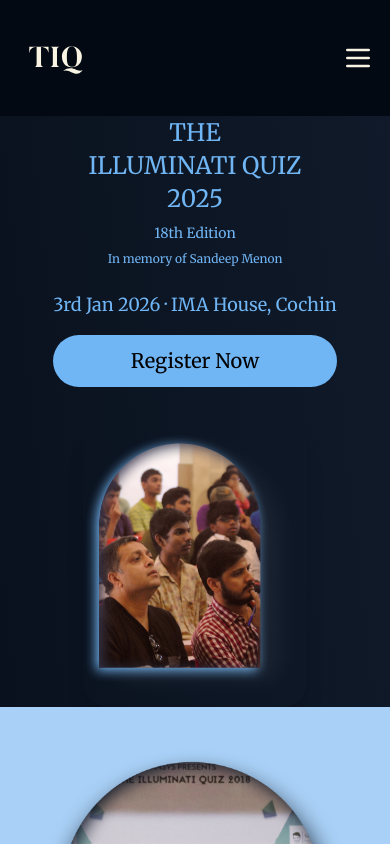
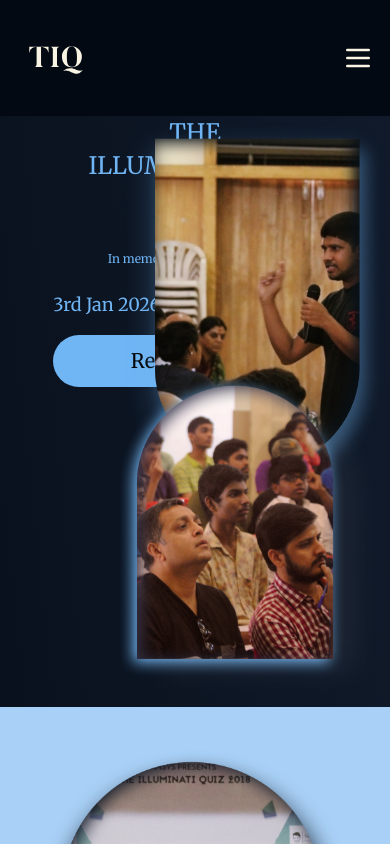
Before and after one commit to azmil666/tiq-web, a SvelteKit app: page / in a window 390 px wide. Shown: the top 844 px of the page. Built offline with nearby package versions, Linux system fonts and the light colour scheme.

Commit message:
Improve mobile screen img

```diff
--- a/src/components/Landing.svelte
+++ b/src/components/Landing.svelte
@@ -50,9 +50,42 @@
 
 <div class="relative overflow-hidden flex flex-col lg:flex-row min-h-screen items-center justify-between">
 -->
-<div class="relative overflow-hidden flex flex-col lg:flex-row
+<div class="relative z-0 overflow-hidden flex flex-col lg:flex-row
             min-h-[70vh] md:min-h-screen
             items-center justify-center lg:justify-between">
+
+			<!-- MOBILE TOP IMAGE (pic1) -->
+<img
+  src="/media/pic1.png"
+  alt="speaker"
+  class="
+    lg:hidden
+    absolute
+    top-0
+    right-0
+    w-[70%]
+    max-w-xs
+    object-cover
+    rounded-b-[2.5rem]
+  "
+/>
+
+<!-- MOBILE BOTTOM IMAGE (pic2) -->
+<img
+  src="/media/pic2.png"
+  alt="audience"
+  class="
+    lg:hidden
+    absolute
+    bottom-0
+    right-0
+    w-[70%]
+    max-w-xs
+    object-cover
+    rounded-t-[2.5rem]
+  "
+/>
+
 
 
 	<div class="flex flex-col flex-1 px-6 md:px-16 text-center lg:text-left">
@@ -111,13 +144,6 @@
     object-cover
     rounded-t-[3rem]
   "
-/>
-
-<!-- MOBILE HERO IMAGE -->
-<img
-  src="/media/pic2.png"
-  alt="audience"
-  class="lg:hidden mt-8 w-56 rounded-3xl shadow-xl"
 />
 
 
```
